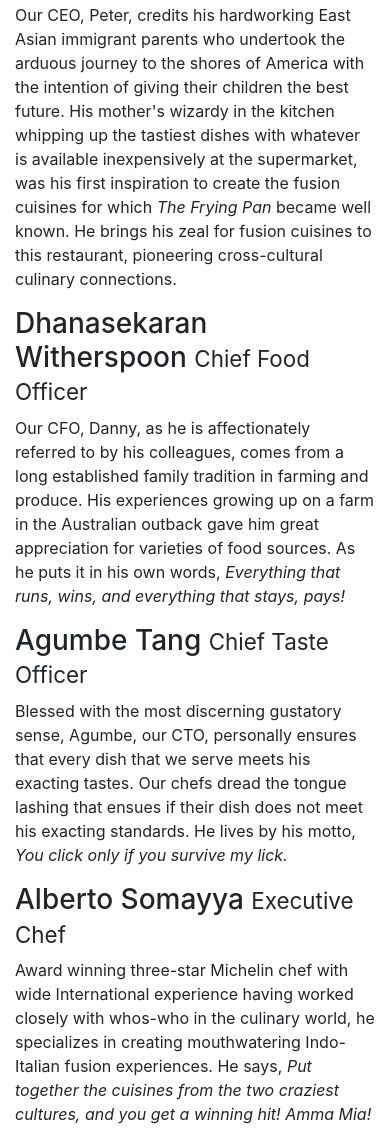
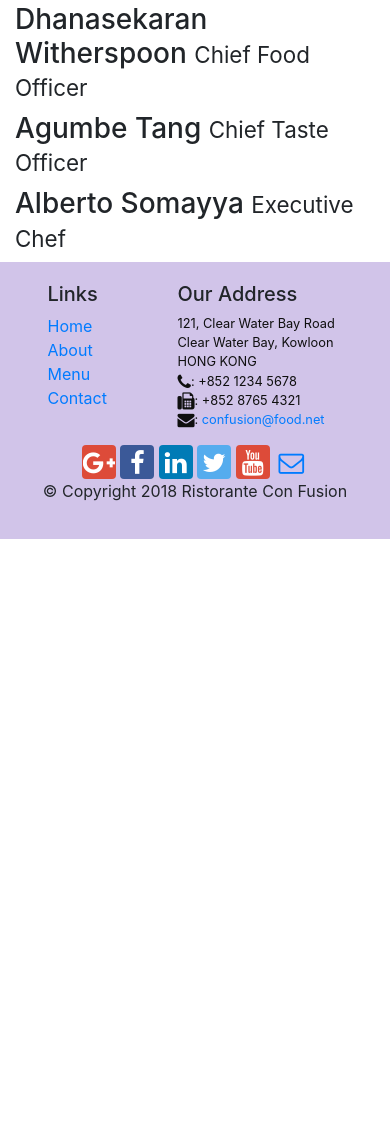
Before and after one commit to andrey-krendzel/Bootstrap4, a website: page aboutus.html in a window 390 px wide. Shown: the part 1458-2587 px from the top of the page. After the commit the page ends 1997 px from the top, so only its background shows below. Drawn offline with nearby package versions, Linux system fonts and the light colour scheme.

Commit message:
Icon Fonts

```diff
--- a/aboutus.html
+++ b/aboutus.html
@@ -20,9 +20,9 @@
            <a class="navbar-brand" href="index.html">Ristorante Con Fusion</a>
            <div class="collapse navbar-collapse" id="Navbar">
                 <ul class="navbar-nav mr-auto">
-                    <li class="nav-item"><a class="nav-link" href="index.html"><span class="fa fa-home fa-lg"></span>Home</a></li>
-                    <li class="nav-item active"><a class="nav-link" href="#"><span class="fa fa-info fa-lg"></span>About</a></li>
-                    <li class="nav-item"><a class="nav-link" href="#"><span class="fa fa-list fa-lg"></span>Menu</a></li>
+                    <li class="nav-item"><a class="nav-link" href="index.html"><span class="fa fa-home fa-lg"></span> Home</a></li>
+                    <li class="nav-item active"><a class="nav-link" href="#"><span class="fa fa-info fa-lg"></span> About</a></li>
+                    <li class="nav-item"><a class="nav-link" href="#"><span class="fa fa-list fa-lg"></span> Menu</a></li>
                     <li class="nav-item"><a class="nav-link" href="#"><span class="fa fa-address-card fa-lg"></span> Contact</a></li>
                 </ul>
             </div>
@@ -71,13 +71,13 @@
             <div class="col-12 col-sm-12 col-md-12">
                 <h2>Corporate Leadership</h2>
                 <h3>Peter Pan <small>Chief Epicurious Officer</small></h3>
-                <p class=".d-none .d-sm-block">Our CEO, Peter, credits his hardworking East Asian immigrant parents who undertook the arduous journey to the shores of America with the intention of giving their children the best future. His mother's wizardy in the kitchen whipping up the tastiest dishes with whatever is available inexpensively at the supermarket, was his first inspiration to create the fusion cuisines for which <em>The Frying Pan</em> became well known. He brings his zeal for fusion cuisines to this restaurant, pioneering cross-cultural culinary connections.</p>
+                <p class="d-none d-sm-block">Our CEO, Peter, credits his hardworking East Asian immigrant parents who undertook the arduous journey to the shores of America with the intention of giving their children the best future. His mother's wizardy in the kitchen whipping up the tastiest dishes with whatever is available inexpensively at the supermarket, was his first inspiration to create the fusion cuisines for which <em>The Frying Pan</em> became well known. He brings his zeal for fusion cuisines to this restaurant, pioneering cross-cultural culinary connections.</p>
                 <h3>Dhanasekaran Witherspoon <small>Chief Food Officer</small></h3>
-                <p class=".d-none .d-sm-block">Our CFO, Danny, as he is affectionately referred to by his colleagues, comes from a long established family tradition in farming and produce. His experiences growing up on a farm in the Australian outback gave him great appreciation for varieties of food sources. As he puts it in his own words, <em>Everything that runs, wins, and everything that stays, pays!</em></p>
+                <p class="d-none d-sm-block">Our CFO, Danny, as he is affectionately referred to by his colleagues, comes from a long established family tradition in farming and produce. His experiences growing up on a farm in the Australian outback gave him great appreciation for varieties of food sources. As he puts it in his own words, <em>Everything that runs, wins, and everything that stays, pays!</em></p>
                 <h3>Agumbe Tang <small>Chief Taste Officer</small></h3>
-                <p class=".d-none .d-sm-block">Blessed with the most discerning gustatory sense, Agumbe, our CTO, personally ensures that every dish that we serve meets his exacting tastes. Our chefs dread the tongue lashing that ensues if their dish does not meet his exacting standards. He lives by his motto, <em>You click only if you survive my lick.</em></p>
+                <p class="d-none d-sm-block">Blessed with the most discerning gustatory sense, Agumbe, our CTO, personally ensures that every dish that we serve meets his exacting tastes. Our chefs dread the tongue lashing that ensues if their dish does not meet his exacting standards. He lives by his motto, <em>You click only if you survive my lick.</em></p>
                 <h3>Alberto Somayya <small>Executive Chef</small></h3>
-                <p class=".d-none .d-sm-block">Award winning three-star Michelin chef with wide International experience having worked closely with whos-who in the culinary world, he specializes in creating mouthwatering Indo-Italian fusion experiences. He says, <em>Put together the cuisines from the two craziest cultures, and you get a winning hit! Amma Mia!</em></p>
+                <p class="d-none d-sm-block">Award winning three-star Michelin chef with wide International experience having worked closely with whos-who in the culinary world, he specializes in creating mouthwatering Indo-Italian fusion experiences. He says, <em>Put together the cuisines from the two craziest cultures, and you get a winning hit! Amma Mia!</em></p>
             </div>
        </div>
 
@@ -108,12 +108,12 @@
                 </div>
                 <div class="col-12 col-sm-4 align-self-center">
                     <div class="text-center">
-                        <a href="http://google.com/+">Google+</a>
-                        <a href="http://www.facebook.com/profile.php?id=">Facebook</a>
-                        <a href="http://www.linkedin.com/in/">LinkedIn</a>
-                        <a href="http://twitter.com/">Twitter</a>
-                        <a href="http://youtube.com/">YouTube</a>
-                        <a href="mailto:">Mail</a>
+                        <a class="btn btn-social-icon btn-google" href="http://google.com/+"><i class="fa fa-google-plus"></i></a>
+                        <a class="btn btn-social-icon btn-facebook" href="http://www.facebook.com/profile.php?id="><i class="fa fa-facebook"></i></a>
+                        <a class="btn btn-social-icon btn-linkedin" href="http://www.linkedin.com/in/"><i class="fa fa-linkedin"></i></a>
+                        <a class="btn btn-social-icon btn-twitter" href="http://twitter.com/"><i class="fa fa-twitter"></i></a>
+                        <a class="btn btn-social-icon btn-google" href="http://youtube.com/"><i class="fa fa-youtube"></i></a>
+                        <a class="btn btn-social-icon" href="mailto:"><i class="fa fa-envelope-o"></i></a>
                     </div>
                 </div>
            </div>
```
Also changed, not shown: index.html (+13 -12 lines).
